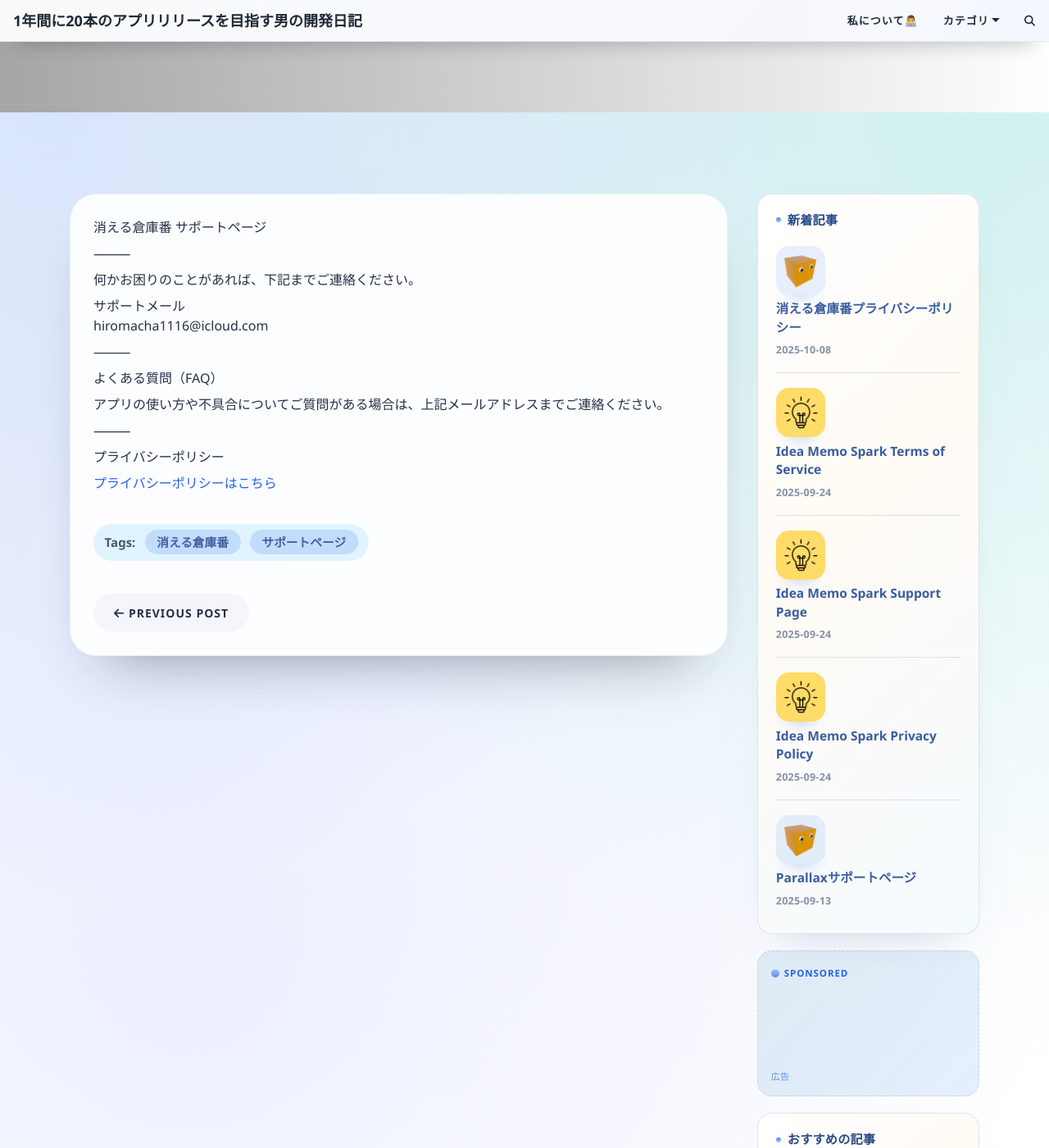
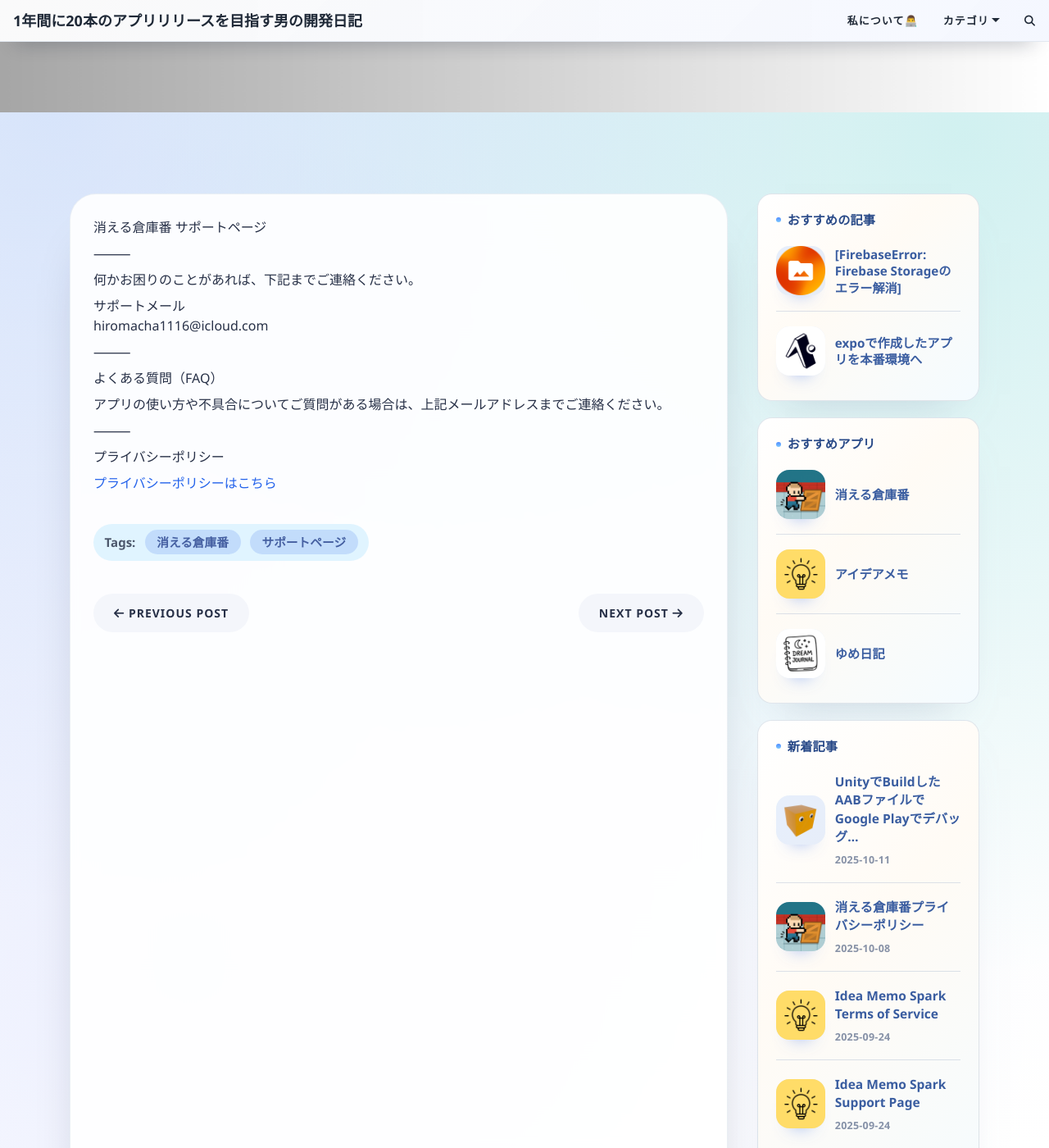
Before and after one commit to macha1316/beautiful-jekyll-master, a Jekyll site: the page built from _posts/2025-10-08-blind-sokoban-support-url.md, in a window 1280 px wide and 1400 px high, scrolled down 354 px. Shown: the whole window at 82% size. Built offline with Jekyll 4.4.1, drawn with Linux system fonts in a browser that asks for light colours; comment, search, counter and statistics services are not loaded; some of the changed text lies outside the part shown.

Commit message:
add: 色々改善

````diff
--- a/_data/sidebar.yml
+++ b/_data/sidebar.yml
@@ -1,7 +1,4 @@
 recommended_posts:
-  - title: "英語長文リーダー紹介"
-    url: "/2025-06-24-eigo-read-1/"
-    image: "/assets/img/eigo-read.png"
   - title: "[FirebaseError: Firebase Storageのエラー解消]"
     url: "/2025-07-19-fire-storage-err/"
     image: "/assets/img/firestorage-logo.png"
@@ -10,11 +7,15 @@ recommended_posts:
     image: "/assets/img/expo.png"
 
 recommended_apps:
-  - title: "英語長文リーダー"
-    url: "https://apps.apple.com/app/eigo-read/id6748108116"
-    image: "/assets/img/eigo-read.png"
+  - title: "消える倉庫番"
+    url: "https://apps.apple.com/us/app/%E6%8E%98%E3%81%A3%E3%81%A6%E9%81%8B%E3%81%B6%E6%96%B0%E6%84%9F%E8%A6%9A%E5%80%89%E5%BA%AB%E7%95%AA%E3%82%B2%E3%83%BC%E3%83%A0/id1610742687"
+    image: "/assets/img/blind_sokoban.png"
     external: true
-  - title: "倉庫番"
+  - title: "アイデアメモ"
     url: "https://apps.apple.com/us/app/%E6%8E%98%E3%81%A3%E3%81%A6%E9%81%8B%E3%81%B6%E6%96%B0%E6%84%9F%E8%A6%9A%E5%80%89%E5%BA%AB%E7%95%AA%E3%82%B2%E3%83%BC%E3%83%A0/id1610742687"
     image: "/assets/img/app_icon.png"
     external: true
+  - title: "ゆめ日記"
+    url: "https://apps.apple.com/us/app/%E6%8E%98%E3%81%A3%E3%81%A6%E9%81%8B%E3%81%B6%E6%96%B0%E6%84%9F%E8%A6%9A%E5%80%89%E5%BA%AB%E7%95%AA%E3%82%B2%E3%83%BC%E3%83%A0/id1610742687"
+    image: "/assets/img/dream.png"
+    external: true
--- a/_includes/sidebar.html
+++ b/_includes/sidebar.html
@@ -2,67 +2,6 @@
 {% assign recent_limit = include.recent_limit | default: 5 %}
 
 <div class="sidebar-stack">
-  <div class="sidebar-card">
-    <div class="sidebar-card__title">新着記事</div>
-    <ul class="sidebar-card__list">
-      {% assign recent_count = 0 %}
-      {% for post_item in site.posts %}
-        {% if post_item.url != current_url %}
-          {% assign thumb = post_item["thumbnail-img"] | default: post_item["cover-img"] | default: post_item["share-img"] %}
-          {% assign thumb_url = "" %}
-          {% if thumb %}
-            {% if thumb contains '://' %}
-              {% assign thumb_url = thumb %}
-            {% else %}
-              {% assign thumb_url = thumb | relative_url %}
-            {% endif %}
-          {% endif %}
-          <li>
-            <a
-              href="{{ post_item.url | relative_url }}"
-              class="sidebar-card__link {% if thumb_url != "" %}sidebar-card__link--media{% endif %}"
-            >
-              {% if thumb_url != "" %}
-                <span class="sidebar-card__thumb">
-                  <img
-                    src="{{ thumb_url }}"
-                    alt="{{ post_item.title | strip_html | escape }}"
-                    loading="lazy"
-                  />
-                </span>
-              {% endif %}
-              <span class="sidebar-card__content">
-                <span class="sidebar-card__text">
-                  {{ post_item.title | truncate: 38, "…" }}
-                </span>
-                <span class="sidebar-card__meta">
-                  {{ post_item.date | date: "%Y-%m-%d" }}
-                </span>
-              </span>
-            </a>
-          </li>
-          {% assign recent_count = recent_count | plus: 1 %}
-          {% if recent_count == recent_limit %}
-            {% break %}
-          {% endif %}
-        {% endif %}
-      {% endfor %}
-      {% if recent_count == 0 %}
-        <li>
-          <span class="sidebar-card__empty">最新の記事はありません</span>
-        </li>
-      {% endif %}
-    </ul>
-  </div>
-
-  <div class="sidebar-slot-ad">
-    <div class="sidebar-slot-ad__label">Sponsored</div>
-    <div class="sidebar-slot-ad__body">
-      <div class="sidebar-slot-ad__placeholder">
-      </div>
-    </div>
-    <div class="sidebar-slot-ad__note">広告</div>
-  </div>
 
   <div class="sidebar-card sidebar-card--suggested">
     <div class="sidebar-card__title">おすすめの記事</div>
@@ -91,7 +30,7 @@
           <li>
             <a
               href="{{ item_href | default: '#' }}"
-              class="sidebar-card__link {% if item_thumb_url != "" %}sidebar-card__link--media{% endif %}"
+              class="sidebar-card__link{% if item_thumb_url != "" %} sidebar-card__link--media d-flex align-items-center{% endif %}"
               {% if item_url contains '://' or item.external %}target="_blank" rel="noopener"{% endif %}
             >
               {% if item_thumb_url != "" %}
@@ -151,7 +90,7 @@
           <li>
             <a
               href="{{ item_href | default: '#' }}"
-              class="sidebar-card__link {% if item_thumb_url != "" %}sidebar-card__link--media{% endif %}"
+              class="sidebar-card__link{% if item_thumb_url != "" %} sidebar-card__link--media d-flex align-items-center{% endif %}"
               {% if item_url contains '://' or item.external %}target="_blank" rel="noopener"{% endif %}
             >
               {% if item_thumb_url != "" %}
@@ -183,4 +122,57 @@
       {% endif %}
     </ul>
   </div>
+
+    <div class="sidebar-card">
+    <div class="sidebar-card__title">新着記事</div>
+    <ul class="sidebar-card__list">
+      {% assign recent_count = 0 %}
+      {% for post_item in site.posts %}
+        {% if post_item.url != current_url %}
+          {% assign thumb = post_item["thumbnail-img"] | default: post_item["cover-img"] | default: post_item["share-img"] %}
+          {% assign thumb_url = "" %}
+          {% if thumb %}
+            {% if thumb contains '://' %}
+              {% assign thumb_url = thumb %}
+            {% else %}
+              {% assign thumb_url = thumb | relative_url %}
+            {% endif %}
+          {% endif %}
+          <li>
+            <a
+              href="{{ post_item.url | relative_url }}"
+              class="sidebar-card__link{% if thumb_url != "" %} sidebar-card__link--media d-flex align-items-center{% endif %}"
+            >
+              {% if thumb_url != "" %}
+                <span class="sidebar-card__thumb">
+                  <img
+                    src="{{ thumb_url }}"
+                    alt="{{ post_item.title | strip_html | escape }}"
+                    loading="lazy"
+                  />
+                </span>
+              {% endif %}
+              <span class="sidebar-card__content">
+                <span class="sidebar-card__text">
+                  {{ post_item.title | truncate: 38, "…" }}
+                </span>
+                <span class="sidebar-card__meta">
+                  {{ post_item.date | date: "%Y-%m-%d" }}
+                </span>
+              </span>
+            </a>
+          </li>
+          {% assign recent_count = recent_count | plus: 1 %}
+          {% if recent_count == recent_limit %}
+            {% break %}
+          {% endif %}
+        {% endif %}
+      {% endfor %}
+      {% if recent_count == 0 %}
+        <li>
+          <span class="sidebar-card__empty">最新の記事はありません</span>
+        </li>
+      {% endif %}
+    </ul>
+  </div>
 </div>
--- a/_posts/2025-10-08-blind-sokoban-support-url.md
+++ b/_posts/2025-10-08-blind-sokoban-support-url.md
@@ -2,8 +2,8 @@
 layout: post
 title: "消える倉庫番サポートページ"
 cover-img: /assets/img/header.png
-thumbnail-img: /assets/img/icon.png
-share-img: /assets/img/icon.png
+thumbnail-img: /assets/img/blind_sokoban.png
+share-img: /assets/img/blind_sokoban.png
 tags: [消える倉庫番, サポートページ]
 author: taiyou
 ---
--- /dev/null
+++ b/_posts/2025-10-11-unity-android-build.md
@@ -0,0 +1,63 @@
+---
+layout: post
+title: "UnityでBuildしたAABファイルでGoogle Playでデバッグモードで著名されていますのエラーが出る時の対処法"
+cover-img: /assets/img/header.png
+thumbnail-img: /assets/img/icon.png
+share-img: /assets/img/icon.png
+tags: [Google Play, AAB, Unity]
+author: taiyou
+---
+
+# はじめに
+
+<br>
+
+Unity でビルドした aab ファイルを google play console で提出しようとした時に
+次のような警告がでてきました。
+
+<br>
+
+<img src="/assets/img/2025-10-11/1.png" alt="sdk" style=" height: auto;" />
+
+<br>
+
+この警告を解消する方法を丁寧に解説していきます!
+
+<br>
+
+# KeyStore からリリース用署名キーを作成する
+
+<img src="/assets/img/2025-10-11/2.png" alt="sdk" style=" height: auto;" />
+
+<br>
+
+Unity で `Project Settings` -> `Player` -> `android` -> `Publishing Settings` へ移動
+
+<br>
+
+<img src="/assets/img/2025-10-11/4.png" alt="sdk" style=" height: auto;" />
+
+<br>
+
+`Key Store Manager` を開いて、`Create New` > `AnyWhere` でキーを保存場所を決めましょう(ローカルのどこでも構いませんが、忘れない場所に保存しておきましょう)
+
+<br>
+
+<img src="/assets/img/2025-10-11/3.png" alt="sdk" style=" height: auto;" />
+
+<br>
+```
+keyStore のパスワード
+key の Alias
+key のパスワード
+```
+それぞれ設定して`Add Key`します。(どんな値でも構いませんが忘れない値にしましょう)
+
+<br>
+
+<img src="/assets/img/2025-10-11/5.png" alt="sdk" style=" height: auto;" />
+
+<br>
+
+そうしたら再度ビルドして google play console にアップロードしましょう！
+問題なくアップされたら成功です ✨
--- a/assets/css/beautifuljekyll.css
+++ b/assets/css/beautifuljekyll.css
@@ -1201,6 +1201,8 @@ pre {
   min-width: 200px;
   padding-left: 2.25rem;
   flex-shrink: 0;
+  display: flex;
+  flex-direction: column;
 }
 
 .center-container {
@@ -1236,6 +1238,14 @@ pre {
   flex-direction: column;
   gap: 20px;
 }
+
+/* 自動スクロール */
+/* @media (min-width: 901px) {
+  .right-container .sidebar-stack {
+    position: sticky;
+    top: clamp(72px, 10vh, 110px);
+  }
+} */
 
 .right-container .sidebar-card {
   border: 1px solid rgba(203, 213, 225, 0.6);
@@ -1491,7 +1501,7 @@ main.container-fluid {
 
 main .main-row {
   /* gap: clamp(2rem, 5vw, 3.5rem); */
-  align-items: flex-start;
+  align-items: stretch;
 }
 
 main .center-container {
````
Also changed, not shown: _posts/2025-10-08-blind-sokoban-privacy-policy.md (+2 -2 lines), assets/img/2025-10-11/1.png (added), assets/img/2025-10-11/2.png (added), assets/img/2025-10-11/3.png (added), assets/img/2025-10-11/4.png (added), assets/img/2025-10-11/5.png (added), assets/img/blind_sokoban.png (added), assets/img/dream.png (added).
